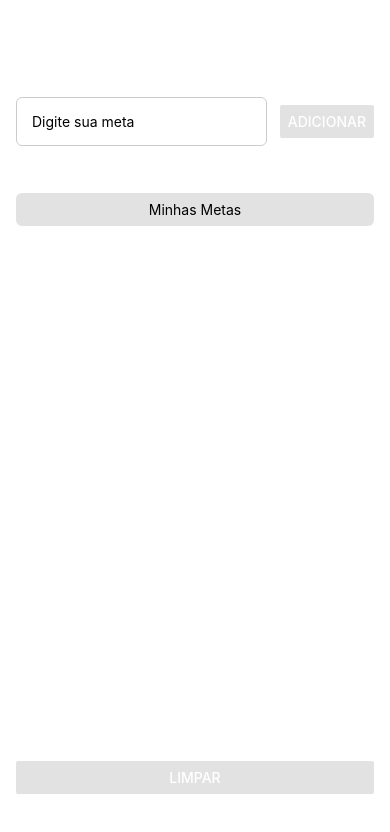
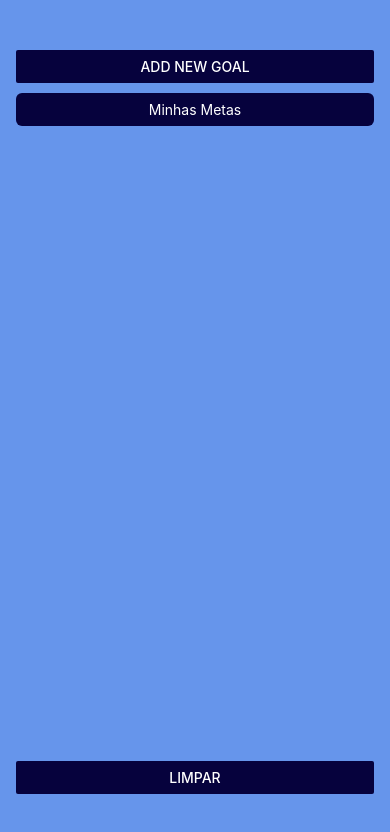
Before and after one commit to savass33/Curso_React_Native, a React Native app: screen / in a window 390 px wide. Shown: the top 832 px of the page. Built offline with nearby package versions, Linux system fonts and the light colour scheme.

Commit message:
fix: modalVisibility

```diff
--- a/App.js
+++ b/App.js
@@ -8,6 +8,16 @@
 export default function App() {
   // Estado para armazenar a lista de metas adicionadas
   const [courseGoals, setCourseGoals] = useState([]);
+
+  const [modalIsVisible, setModalIsVisible] = useState(false);
+
+  function startAddGoalHandler() {
+    setModalIsVisible(true);
+  }
+
+  function endAddGoalHandler() {
+    setModalIsVisible(false);
+  }
 
   // Função para validar o texto inserido: verifica se está vazio ou duplicado
   function verifyInput(enteredGoalText) {
@@ -27,22 +37,38 @@
       // Adiciona uma nova meta ao estado, com texto e chave única
       setCourseGoals((currentCourseGoals) => [
         ...currentCourseGoals,
-        { text: enteredGoalText, key: Math.random().toString() },
+        { text: enteredGoalText, id: Math.random().toString() },
       ]);
+      endAddGoalHandler();
     }
+  }
+
+  function deleteGoalHandler(id) {
+    setCourseGoals((currentCourseGoals) => {
+      // O método .filter() percorre esse array e retorna um novo array apenas com os itens que passarem no teste fornecido na função.
+      return currentCourseGoals.filter((goal) => goal.id !== id); // Remove a meta com o ID correspondente
+    });
   }
 
   // Função chamada ao pressionar o botão "Limpar"
   function clearGoals() {
     setCourseGoals([]); // Limpa todas as metas
-    setEnteredGoalText(""); // Limpa o campo de entrada
   }
 
   // JSX que representa a interface do aplicativo
   return (
     <View style={styles.appContainer}>
+      <Button
+        title="Add New Goal"
+        color="#06023dff"
+        onPress={startAddGoalHandler}
+      />
       {/* Área de entrada de texto e botão de adicionar */}
-      <GoalInput onAddGoal={addGoalHandler} />
+      <GoalInput
+        visible={modalIsVisible}
+        onAddGoal={addGoalHandler}
+        onCancel={endAddGoalHandler}
+      />
 
       {/* Área onde as metas são exibidas */}
       <View style={styles.goalsContainer}>
@@ -53,7 +79,13 @@
         <FlatList
           data={courseGoals} // Fonte de dados da lista
           renderItem={(itemData) => {
-            return <GoalItem text={itemData.item.text} />; // Renderiza cada item da lista usando o componente GoalItem
+            return (
+              <GoalItem
+                text={itemData.item.text}
+                onDeleteItem={deleteGoalHandler}
+                id={itemData.item.id}
+              /> // Renderiza cada item da lista usando o componente GoalItem
+            );
           }}
           keyExtractor={(item, index) => {
             return item.id; // Define qual chave usar para identificar cada item
@@ -62,7 +94,7 @@
       </View>
 
       {/* Botão para limpar a lista */}
-      <Button title="Limpar" onPress={clearGoals} color="#e2e2e2" />
+      <Button title="Limpar" onPress={clearGoals} color="#06023dff" />
     </View>
   );
 }
@@ -73,14 +105,14 @@
     flex: 1,
     padding: 50,
     paddingHorizontal: 16,
-    backgroundColor: "#ffffff",
+    backgroundColor: "#6695ebff",
   },
   goalsTitle: {
-    marginVertical: 1,
+    marginVertical: 10,
     padding: 8,
     borderRadius: 6,
-    backgroundColor: "#e2e2e2",
-    color: "black",
+    backgroundColor: "#06023dff",
+    color: "white",
     textAlign: "center",
   },
   goalsContainer: {
--- a/components/GoalInput.js
+++ b/components/GoalInput.js
@@ -1,5 +1,5 @@
 import { useState } from "react";
-import { View, TextInput, Button, StyleSheet } from "react-native";
+import { View, TextInput, Button, StyleSheet, Modal } from "react-native";
 
 function GoalInput(props) {
   // Estado para armazenar o texto digitado pelo usuário
@@ -15,7 +15,13 @@
     setEnteredGoalText(""); // Limpa o campo de texto após adicionar
   }
 
+  function cancelHandler() {
+    props.onCancel();
+    setEnteredGoalText(""); // Limpa o campo ao cancelar
+  }
+
   return (
+    <Modal visible={props.visible} animationType="fade">
       <View style={styles.inputContainer}>
         <TextInput
           style={styles.textInput}
@@ -23,8 +29,16 @@
           value={enteredGoalText}
           onChangeText={goalInputHandler}
         />
-      <Button title="Adicionar" onPress={addGoalHandler} color="#e2e2e2" />
+        <View style={styles.buttonContainer}>
+          <View style={styles.button}>
+            <Button title="Adicionar" onPress={addGoalHandler} />
           </View>
+          <View style={styles.button}>
+            <Button title="Cancelar" onPress={cancelHandler} />
+          </View>
+        </View>
+      </View>
+    </Modal>
   );
 }
 
@@ -33,17 +47,26 @@
 const styles = StyleSheet.create({
   inputContainer: {
     flex: 1, // Ocupa 1 parte do layout total
-    flexDirection: "row",
-    justifyContent: "space-between",
+    flexDirection: "column",
+    justifyContent: "center",
     alignItems: "center",
-    marginBottom: 0,
+    marginBottom: 10,
     marginTop: 0,
+    padding: 16,
   },
   textInput: {
     borderWidth: 1,
     borderColor: "#cccccc",
-    width: "70%",
+    width: "100%",
     padding: 15,
     borderRadius: 6,
   },
+  buttonContainer: {
+    flexDirection: "row",
+    marginTop: 15,
+  },
+  button: {
+    width: "100px",
+    marginHorizontal: 8,
+  },
 });
--- a/components/GoalItem.js
+++ b/components/GoalItem.js
@@ -1,9 +1,15 @@
-import { Text, StyleSheet, View } from "react-native";
+import { Text, StyleSheet, View, Pressable } from "react-native";
 
 function GoalItem(props) {
   return (
     <View style={styles.goalItem}>
-      <Text style={styles.goalText}>{props.text}</Text>
+      <Pressable
+        android_ripple={{ color: "#9c9c9cff" }}
+        onPress={props.onDeleteItem.bind(this, props.id)}
+        style={(pressed) => pressed.pressed && styles.pressedItem}
+      >
+        <Text style={styles.goalText}>{props.text}</Text>
+      </Pressable>
     </View>
   );
 }
@@ -13,12 +19,16 @@
 const styles = StyleSheet.create({
   goalItem: {
     marginVertical: 6,
-    padding: 8,
     borderRadius: 6,
-    backgroundColor: "#e2e2e2",
+    backgroundColor: "#635903ff",
     color: "black",
   },
   goalText: {
     color: "#ffffff",
+    padding: 8,
+    borderRadius: 6,
+  },
+  pressedItem: {
+    opacity: 0.5,
   },
 });
```
Lines whose indentation alone changed are shown as unchanged.
